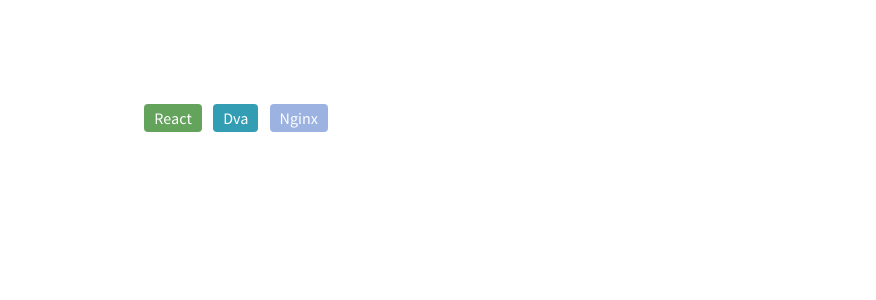
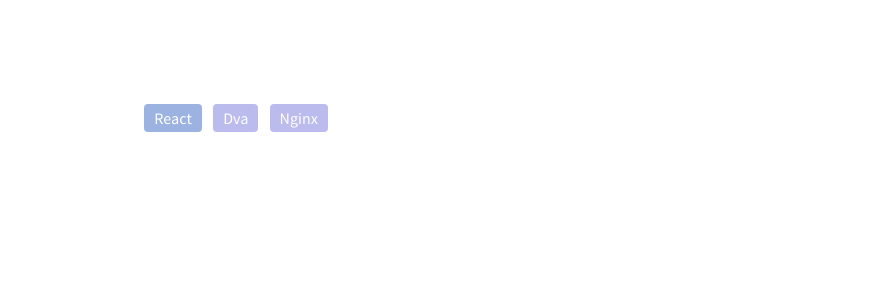
Before and after one commit to maaaahoo/maaaahoo.github.io, a plain HTML site: page tags/index.html in a window 1280 px wide. Shown: the part 200-500 px from the top of the page, 404-1280 px from the left. Drawn offline with nearby package versions, Linux system fonts and the light colour scheme; a script that the page names is missing.

Commit message:
Site updated: 2017-10-16 21:42:28

```diff
--- a/tags/index.html
+++ b/tags/index.html
@@ -106,11 +106,11 @@
 <main class="app-body">
   <div id="tag-cloud">
 
-      <a class="tag3" data-name="tag-React">React</a>
+      <a class="tag1" data-name="tag-React">React</a>
 
-      <a class="tag2" data-name="tag-Dva">Dva</a>
+      <a class="tag0" data-name="tag-Dva">Dva</a>
 
-      <a class="tag1" data-name="tag-Nginx">Nginx</a>
+      <a class="tag0" data-name="tag-Nginx">Nginx</a>
 
   </div>
 
```
